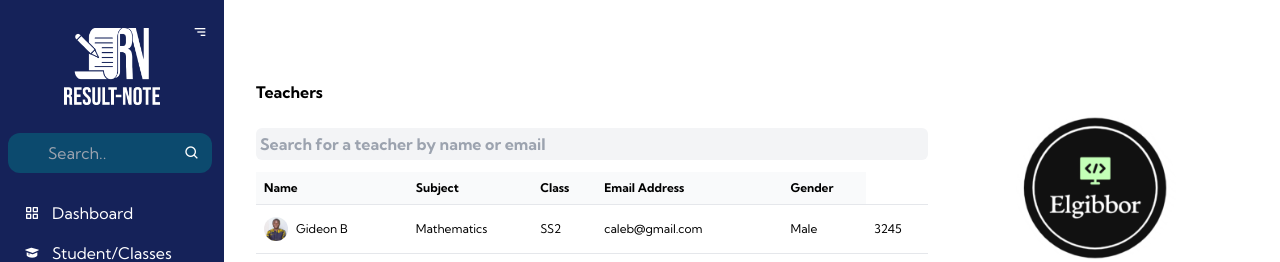
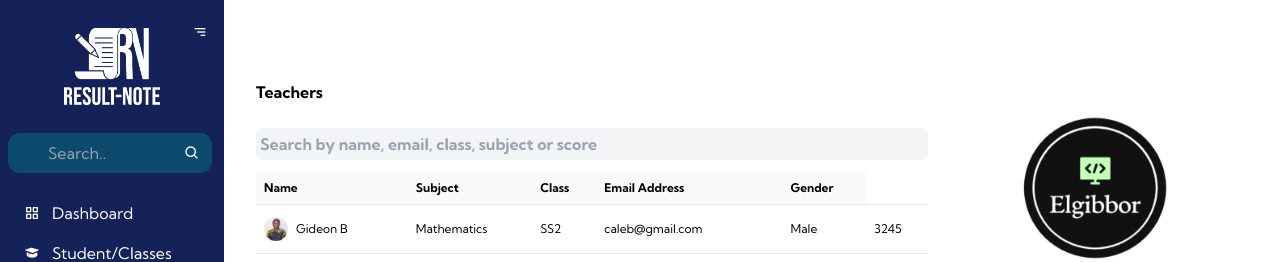
Before and after one commit to GideonBature/Result-Note-ReactJS, a React (Vite) app: page /teachers in a window 1280 px wide. Both pictures are taken after typing "Sample", "name@example.com", "Sample", "Sample" into the empty fields and a click on the button "View Teachers". Shown: the top 262 px of the page. Built offline with nearby package versions, Linux system fonts and the light colour scheme.

Commit message:
Toggle profile section

```diff
--- a/src/Pages/Students.jsx
+++ b/src/Pages/Students.jsx
@@ -125,13 +125,16 @@ function Students() {
         <Layout>
             <section className='mt-16 font-sans font-bold text-black'>
                 <h1 className='mb-3'>Students</h1>
-                {contents.length === 0 ? (
-                    <div className='text-center'>
-                        <p>No student data available</p>
-                        <p>Students will appear here after they enroll in your school.</p>
-                    </div>
-                ) :
-                    <StudentData headings={columnNames} contents={contents} />}
+                {
+                    contents.length === 0 ? (
+                        <div className='text-center'>
+                            <p>No student data available</p>
+                            <p>Students will appear here after they enroll in your school.</p>
+                        </div>
+                    ) : (
+                        <StudentData headings={columnNames} contents={contents} profile={true} />
+                    )
+                }
             </section>
         </Layout>
     );
--- a/src/Pages/Teachers.jsx
+++ b/src/Pages/Teachers.jsx
@@ -129,7 +129,7 @@ function Teachers() {
                             <p>Teachers will appear here after you add them to your school.</p>
                         </div>
                     ) :
-                    <StudentData headings={columnNames} contents={contents} />}
+                        <StudentData headings={columnNames} contents={contents} profile={true} />}
             </section>
         </Layout>)
     );
--- a/src/components/students/StudentData.jsx
+++ b/src/components/students/StudentData.jsx
@@ -4,19 +4,23 @@ import StudentProfile from './StudentProfile';
 import Table from '../table/Table';
 
 
-const StudentData = ({headings, contents}) => {
+const StudentData = ({headings, contents, profile}) => {
     return (
         <div className="flex">
             <div className="mr-8 flex-1 overflow-x-auto">
                 <form className="my-3 text-center justify-start w-full">
-                    <input required type="text" name="fullName" className="input p-1 w-full rounded-md border-gray-300 bg-gray-100 text-gray-700 text-md" placeholder='Search for a teacher by name or email'/>
+                    <input required type="text" name="fullName" className="input p-1 w-full rounded-md border-gray-300 bg-gray-100 text-gray-700 text-md" placeholder='Search by name, email, class, subject or score'/>
                 </form>
                 <Table headings={headings} contents={ contents} />
             </div>
             {/* Student profile at the right hand side */}
-            <div>
-                <StudentProfile />
-            </div>
+            {
+                profile && (
+                    <div>
+                        <StudentProfile />
+                    </div>
+                )
+            }
         </div>
     );
 };
```
